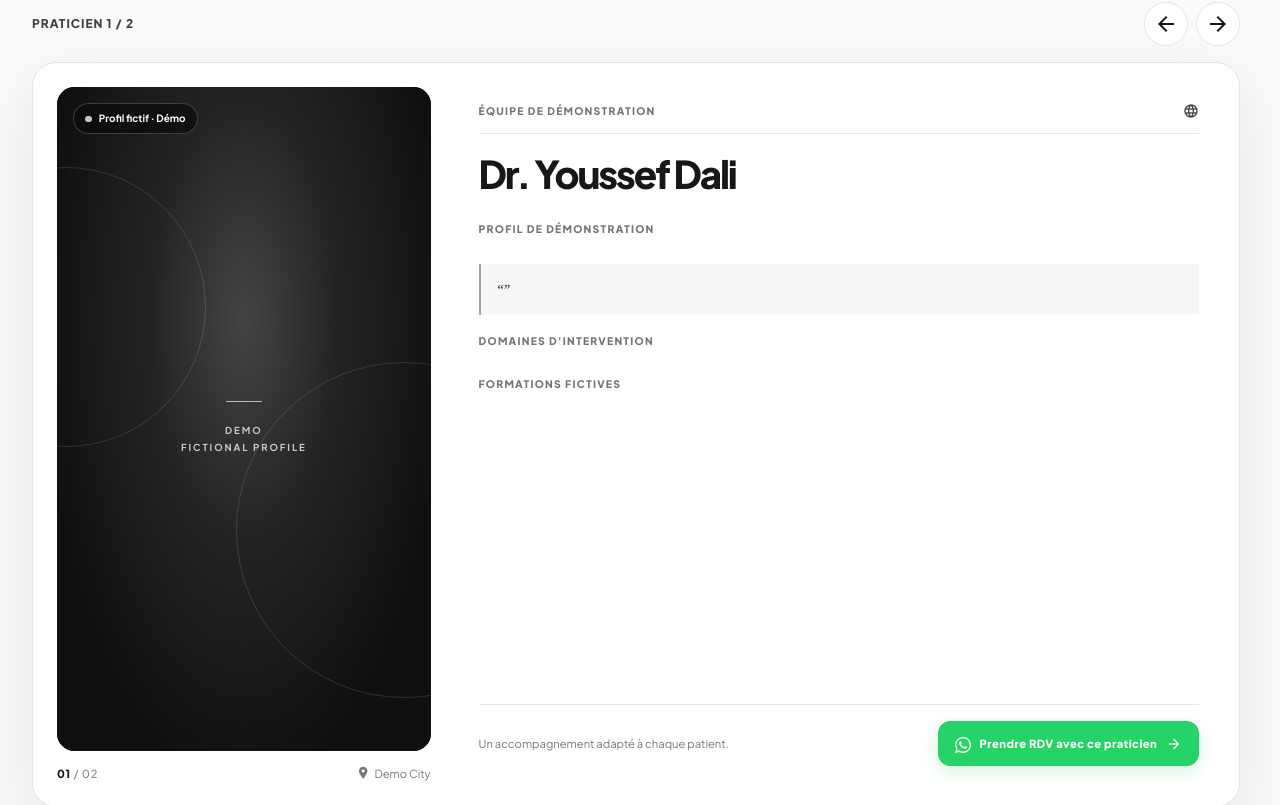
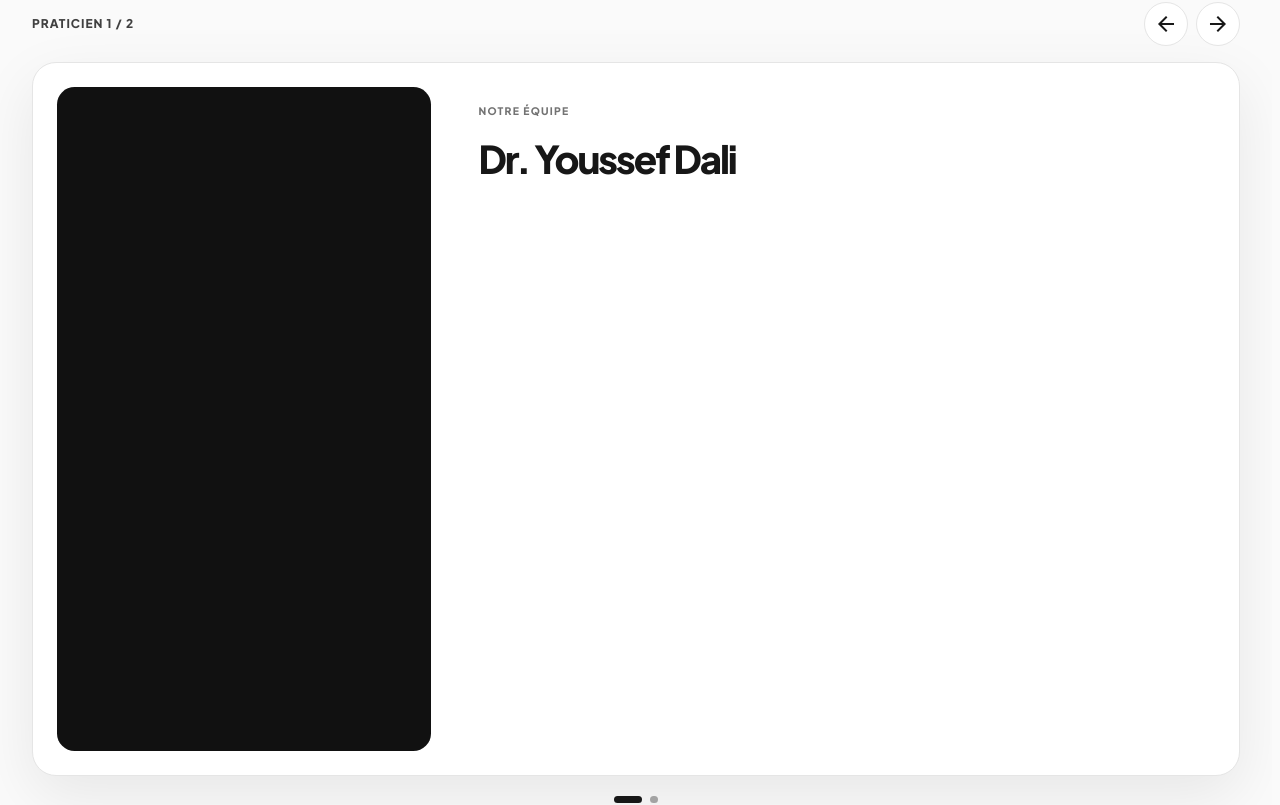
Before and after one commit to marvenpiadri/DrDali, an Angular app: page /clinic in a window 1280 px wide. Shown: the part 680-1485 px from the top of the page. Built offline with nearby package versions, Linux system fonts and the light colour scheme; a web font is replaced by a local one.

Commit message:
Remove fictional doctor photos and profile content

```diff
--- a/src/app/components/doctor-slider/doctor-slider.html
+++ b/src/app/components/doctor-slider/doctor-slider.html
@@ -2,10 +2,10 @@
   <div class="doctor-slider-toolbar">
     <span class="doctor-slider-count">Praticien {{ currentIndex() + 1 }} / {{ doctors.length }}</span>
     <div class="doctor-slider-navigation">
-      <button type="button" (click)="prevSlide()" class="nav-button nav-button-secondary" aria-label="Praticien précédent">
+      <button type="button" (click)="prevSlide()" class="nav-button" aria-label="Praticien précédent">
         <span class="material-icons" aria-hidden="true">arrow_back</span>
       </button>
-      <button type="button" (click)="nextSlide()" class="nav-button nav-button-primary" aria-label="Praticien suivant">
+      <button type="button" (click)="nextSlide()" class="nav-button" aria-label="Praticien suivant">
         <span class="material-icons" aria-hidden="true">arrow_forward</span>
       </button>
     </div>
@@ -16,75 +16,10 @@
       @for (doc of doctors; track doc.id) {
         <article class="slide-card">
           <div class="doctor-slide-grid">
-            <div class="doctor-portrait-column">
-              <div class="doctor-portrait" [class.has-portrait]="!!doc.portraitUrl">
-                @if (doc.portraitUrl) {
-                  <img class="doctor-portrait-image" [src]="doc.portraitUrl" [alt]="doc.name" loading="lazy" />
-                } @else {
-                  <div class="doctor-portrait-placeholder" aria-label="Portrait à ajouter">
-                    <span class="portrait-monogram">{{ doc.initials }}</span>
-                    <span class="portrait-rule"></span>
-                    <span class="portrait-caption">DEMO<br />FICTIONAL PROFILE</span>
-                  </div>
-                }
-                <span class="doctor-status"><span class="status-dot"></span> Profil fictif · Démo</span>
-              </div>
-              <div class="doctor-portrait-meta">
-                <span class="portrait-index">0{{ currentIndex() + 1 }} <span>/ 0{{ doctors.length }}</span></span>
-                <span class="portrait-location"><span class="material-icons" aria-hidden="true">location_on</span> Demo City</span>
-              </div>
-            </div>
-
+            <div class="doctor-portrait" aria-hidden="true"></div>
             <div class="doctor-information-card">
-              <div class="doctor-information-topline">
-                <span class="doctor-kicker">Équipe de démonstration</span>
-                <span class="doctor-languages"><span class="material-icons" aria-hidden="true">language</span>{{ doc.languages.join(' · ') }}</span>
-              </div>
-
-              <header class="doctor-identity">
-                <h3 class="doctor-name">{{ doc.name }}</h3>
-                <p class="doctor-title">{{ getTitle(doc) }}</p>
-              </header>
-
-              <section class="doctor-detail-section">
-                <h4 class="doctor-section-label">Profil de démonstration</h4>
-                <p class="doctor-bio">{{ getBio(doc) }}</p>
-              </section>
-
-              <blockquote class="doctor-quote">“{{ getQuote(doc) }}”</blockquote>
-
-              <section class="doctor-detail-section doctor-specialties-section">
-                <h4 class="doctor-section-label">Domaines d'intervention</h4>
-                <div class="doctor-specialties-grid">
-                  @for (spec of getSpecialties(doc); track spec) {
-                    <div class="doctor-specialty">
-                      <span class="material-icons" aria-hidden="true">arrow_outward</span>
-                      <span>{{ spec }}</span>
-                    </div>
-                  }
-                </div>
-              </section>
-
-              <section class="doctor-detail-section doctor-diplomas-section">
-                <h4 class="doctor-section-label">Formations fictives</h4>
-                <div class="doctor-diplomas">
-                  @for (dip of getDiplomas(doc); track dip) {
-                    <div class="doctor-diploma">
-                      <span class="material-icons" aria-hidden="true">school</span>
-                      <span>{{ dip }}</span>
-                    </div>
-                  }
-                </div>
-              </section>
-
-              <div class="doctor-card-footer">
-                <p class="doctor-footer-note">Un accompagnement adapté à chaque patient.</p>
-                <button type="button" (click)="bookWithDoctor(doc)" class="doctor-book-button">
-                  <app-whatsapp-icon [size]="16" extraClass="doctor-whatsapp-icon" />
-                  <span>{{ i18n.translate('btnBookDoctor') }}</span>
-                  <span class="material-icons doctor-book-arrow" aria-hidden="true">arrow_forward</span>
-                </button>
-              </div>
+              <span class="doctor-kicker">Notre équipe</span>
+              <h3 class="doctor-name">{{ doc.name }}</h3>
             </div>
           </div>
         </article>
```
